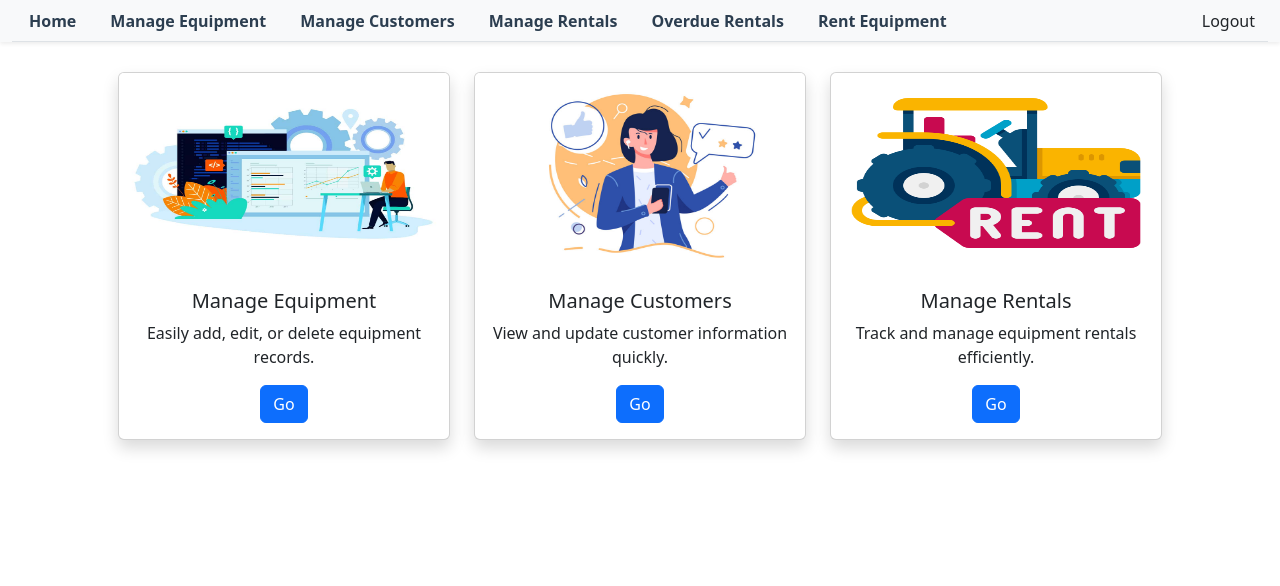
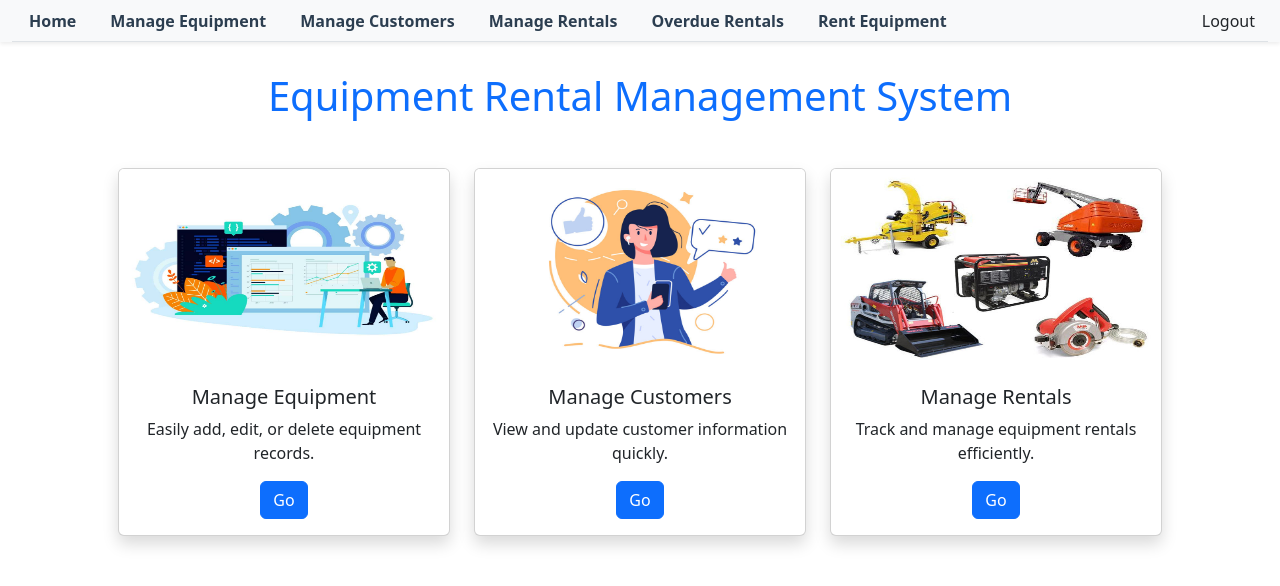
Before and after one commit to Johnstanley1/Midterm_EquipmentRental_Team2, an Angular app in the folder frontend/: page /home in a window 1280 px wide. Shown: the top 586 px of the page. Built offline with nearby package versions, Linux system fonts and the light colour scheme.

Commit message:
updated home screen

```diff
--- a/frontend/src/app/home-screen/home-screen.html
+++ b/frontend/src/app/home-screen/home-screen.html
@@ -1,9 +1,12 @@
+<div class="text-center text-primary p-4">
+  <h1 class="m-0">Equipment Rental Management System</h1>
+</div>
 <div class="container mb-5">
   <div class="row text-center p-4">
     <!-- Card 1 -->
     <div class="col-md-4 mb-4">
       <div class="card shadow h-100">
-        <img src="/images/manage.jpg" class="card-img-top" alt="manage logo" height="200" />
+        <img src="/images/manage.jpg" class="card-img-top" alt="manage logo" height="200"/>
         <div class="card-body">
           <h5 class="card-title">Manage Equipment</h5>
           <p class="card-text">Easily add, edit, or delete equipment records.</p>
@@ -15,7 +18,7 @@
     <!-- Card 2 -->
     <div class="col-md-4 mb-4">
       <div class="card shadow h-100">
-        <img src="/images/customer.jpg" class="card-img-top" alt="customer logo" height="200" />
+        <img src="/images/customer.jpg" class="card-img-top" alt="customer logo" height="200"/>
         <div class="card-body">
           <h5 class="card-title">Manage Customers</h5>
           <p class="card-text">View and update customer information quickly.</p>
@@ -27,7 +30,7 @@
     <!-- Card 3 -->
     <div class="col-md-4 mb-4">
       <div class="card shadow h-100">
-        <img src="/images/rental.png" class="card-img-top" alt="rental logo" height="200" />
+        <img src="/images/rental.png" class="card-img-top" alt="rental logo" height="200"/>
         <div class="card-body">
           <h5 class="card-title">Manage Rentals</h5>
           <p class="card-text">Track and manage equipment rentals efficiently.</p>
```
Also changed, not shown: frontend/public/images/rental.png.
